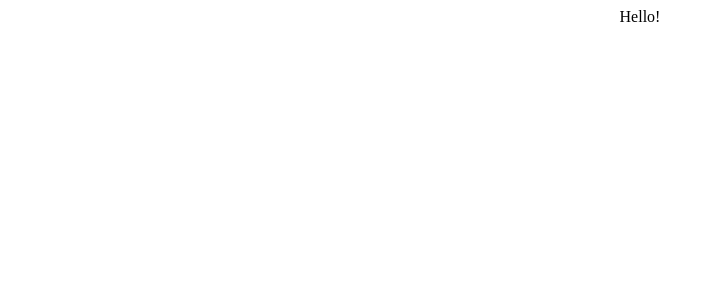
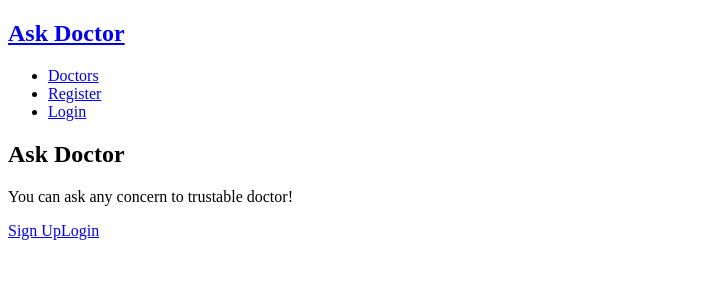
Before and after one commit to KotaWatanabe/ask-doctors, a React (Create React App) app in the folder client/: page / in a window 1280 px wide. Shown: the top 300 px of the page, without its empty margins (0-714 px from the left). Built offline with nearby package versions, Linux system fonts and the light colour scheme.

Commit message:
link to register and login page

```diff
--- a/client/src/App.js
+++ b/client/src/App.js
@@ -1,12 +1,23 @@
 import React from 'react';
+import { BrowserRouter as Router, Route, Switch } from 'react-router-dom';
 import './App.css';
+import Navbar from './components/layout/Navbar';
+import Landing from './components/layout/Landing';
+import Login from './components/auth/Login';
+import Register from './components/auth/Register';
 
-function App() {
-  return (
-    <div className="App">
-      Hello!
-    </div>
-  );
-}
+const App = () =>
+  <Router>
+    <>
+      <Navbar />
+      <Route exact path="/" component={Landing} />
+      <section className="container">
+        <Switch>
+          <Route exact path="/register" component={Register} />
+          <Route exact path="/Login" component={Login} />
+        </Switch>
+      </section>
+    </>
+  </Router>
 
 export default App;
--- /dev/null
+++ b/client/src/components/auth/Login.js
@@ -0,0 +1,11 @@
+import React from 'react'
+
+const Login = () => {
+    return (
+        <div>
+            Login
+        </div>
+    )
+}
+
+export default Login;
--- /dev/null
+++ b/client/src/components/auth/Register.js
@@ -0,0 +1,11 @@
+import React from 'react'
+
+const Register = () => {
+    return (
+        <div>
+            Register
+        </div>
+    )
+}
+
+export default Register;
--- /dev/null
+++ b/client/src/components/layout/Landing.js
@@ -0,0 +1,23 @@
+import React from 'react'
+import { Link } from 'react-router-dom';
+
+const Landing = () => {
+    return (
+      <section className="landing">
+        <div className="dark-overlay">
+          <div className="landing-inner">
+            <h1 className="x-large">Ask Doctor</h1>
+            <p className="lead">
+                You can ask any concern to trustable doctor!
+            </p>
+            <div className="buttons">
+                <Link to="/register" className="btn btn-primary">Sign Up</Link>
+                <Link to="/login" className="btn btn-light">Login</Link>
+            </div>
+          </div>
+        </div>
+      </section>
+    )
+}
+
+export default Landing;
--- /dev/null
+++ b/client/src/components/layout/Navbar.js
@@ -0,0 +1,19 @@
+import React from 'react';
+import { Link } from 'react-router-dom';
+
+const Navbar = () => {
+    return (
+      <nav className="navbar bg-dark">
+        <h1>
+        <Link to="/"><i className="fas fa-code"></i> Ask Doctor</Link>
+        </h1>
+        <ul>
+          <li><a href="profiles.html">Doctors</a></li>
+          <li><Link to="/register">Register</Link></li>
+          <li><Link to="/login">Login</Link></li>
+        </ul>
+      </nav>
+    )
+}
+
+export default Navbar
```
